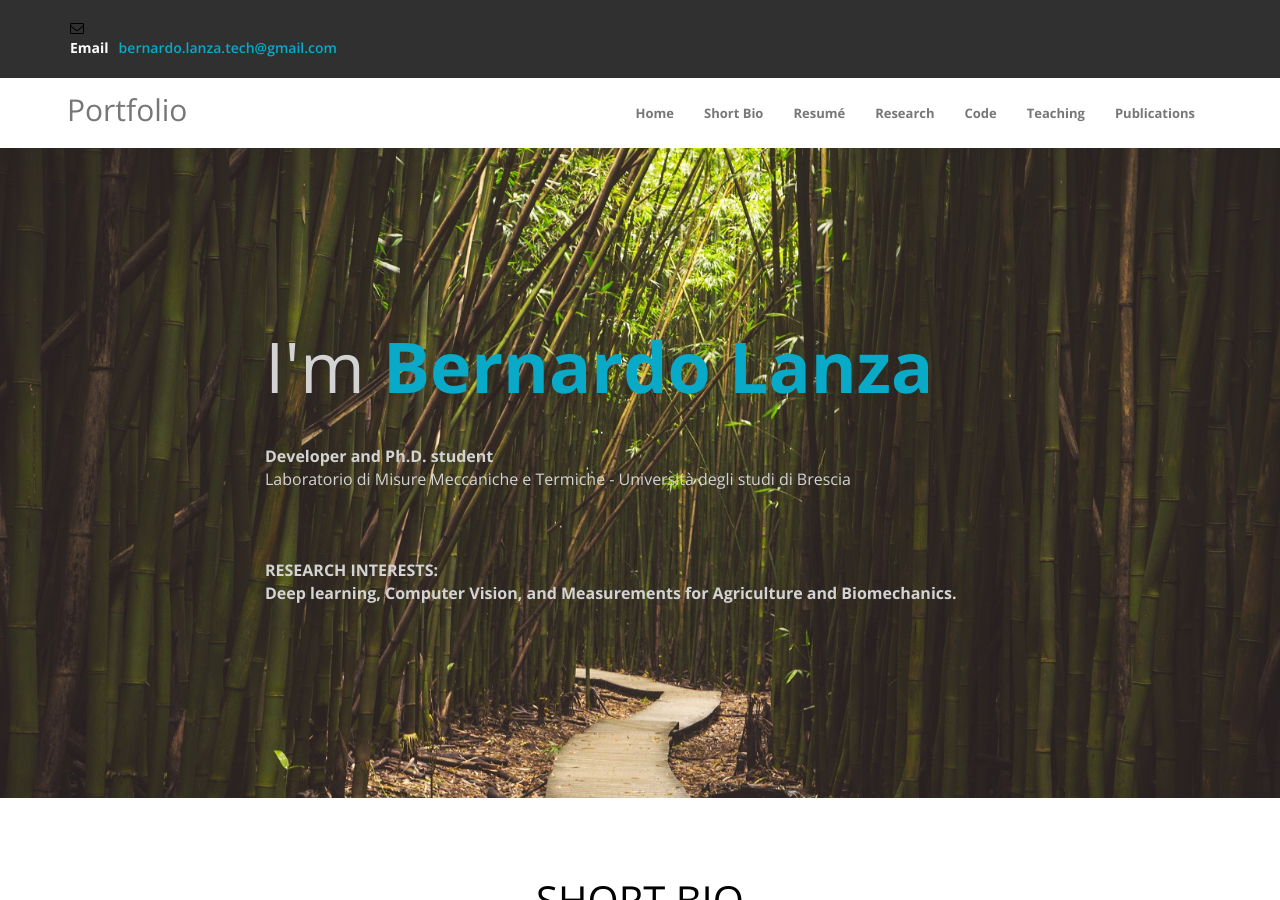
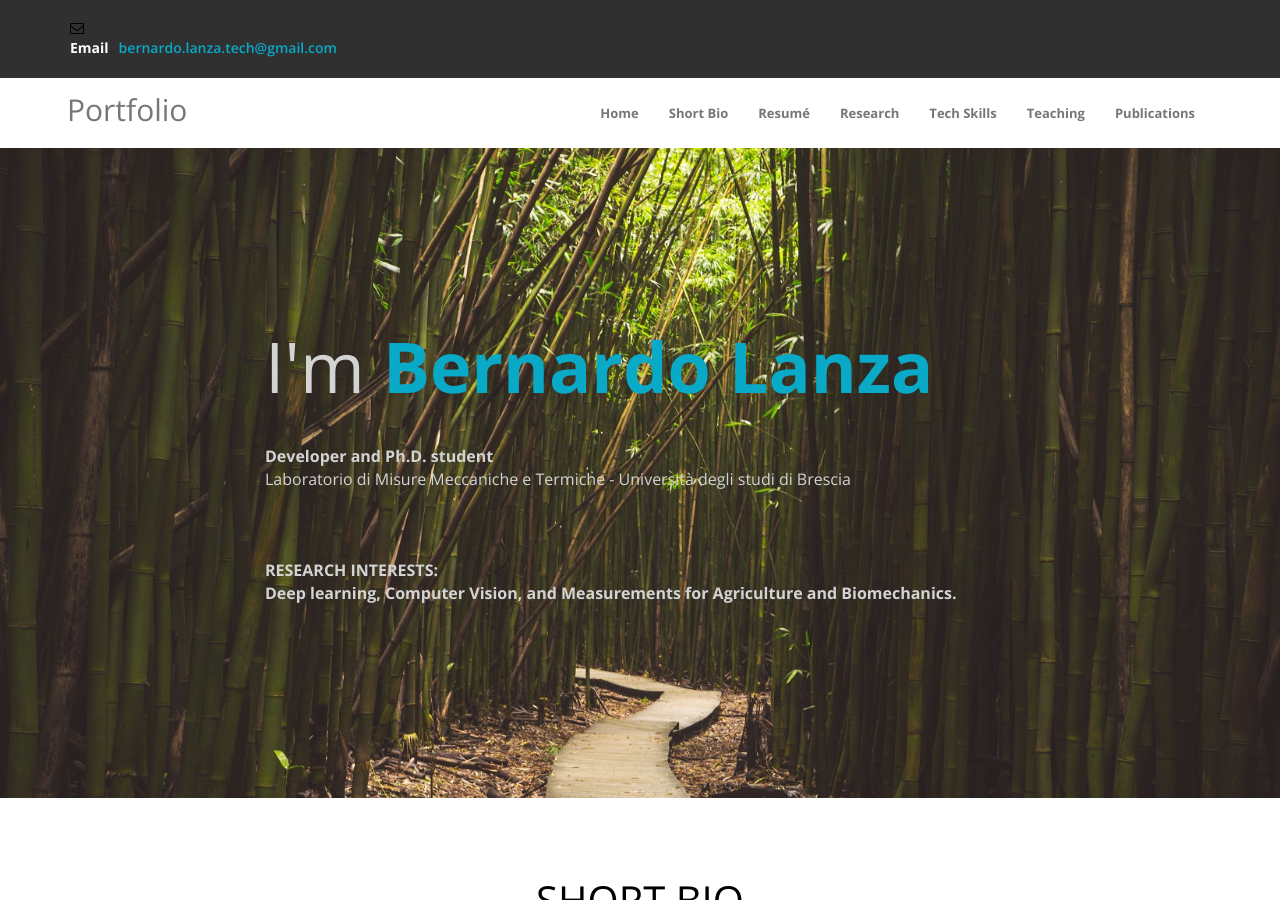
Before and after one commit to bernardolanza93/portfolio, a Jekyll site: the page index.html, which Jekyll copies as it is, in a window 1280 px wide and 900 px high. Built offline with Jekyll 4.4.1, drawn with Linux system fonts in a browser that asks for light colours; nearby versions of some CDN libraries; library files that are not in the unit come from our copies.

Commit message:
!!!improving

```diff
--- a/index.html
+++ b/index.html
@@ -2,7 +2,7 @@
     <html lang="en">
     <head>
     <meta charset="UTF-8">
-     <!-- TODO -->
+     <!-- TO-DO -->
          <!-- link a questa repo su github, implementazione file nascosto smart citofono, documentazione smart citofono. -->
 
 
@@ -85,7 +85,7 @@
                     <li><a href="#about">Short Bio</a></li>
                     <li><a href="#photo">Resumé</a></li>
                     <li><a href="#research">Research</a></li>
-                    <li><a href="#Tech Skills">Code</a></li>
+                    <li><a href="#Code">Tech Skills</a></li>
                     <li><a href="#teaching">Teaching</a></li>
                     <li><a href="#publications">Publications</a></li>
                 </ul>
```
